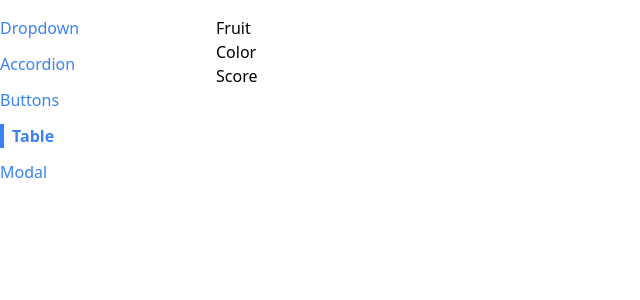
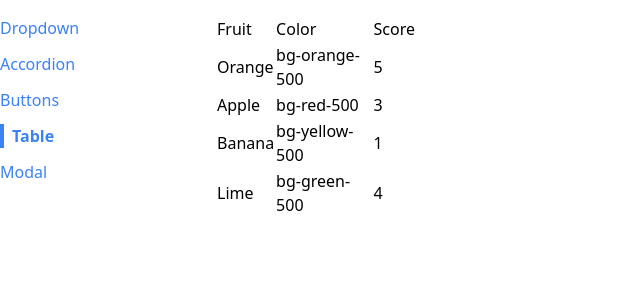
Before and after one commit to VsevolodPantjukhin/comps, a React (Create React App) app: page /table in a window 1280 px wide. Shown: the top 300 px of the page, without its empty margins (0-640 px from the left). Built offline with nearby package versions, Linux system fonts and the light colour scheme.

Commit message:
Building the Rows

```diff
--- a/src/components/Table/Table.js
+++ b/src/components/Table/Table.js
@@ -1,12 +1,23 @@
 const Table = ({ data }) => {
+  const renderedRows = data.map((fruit) => {
+    return (
+      <tr key={fruit.name}>
+        <td>{fruit.name}</td>
+        <td>{fruit.color}</td>
+        <td>{fruit.score}</td>
+      </tr>
+    );
+  });
   return (
     <table>
       <thead>
-        <tr>Fruit</tr>
-        <tr>Color</tr>
-        <tr>Score</tr>
+        <tr>
+          <td>Fruit</td>
+          <td>Color</td>
+          <td>Score</td>
+        </tr>
       </thead>
-      <tbody></tbody>
+      <tbody>{renderedRows}</tbody>
     </table>
   );
 };
```
